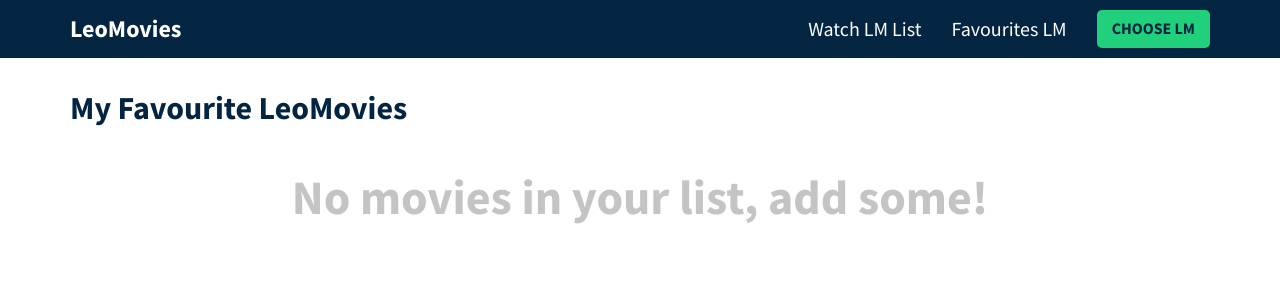
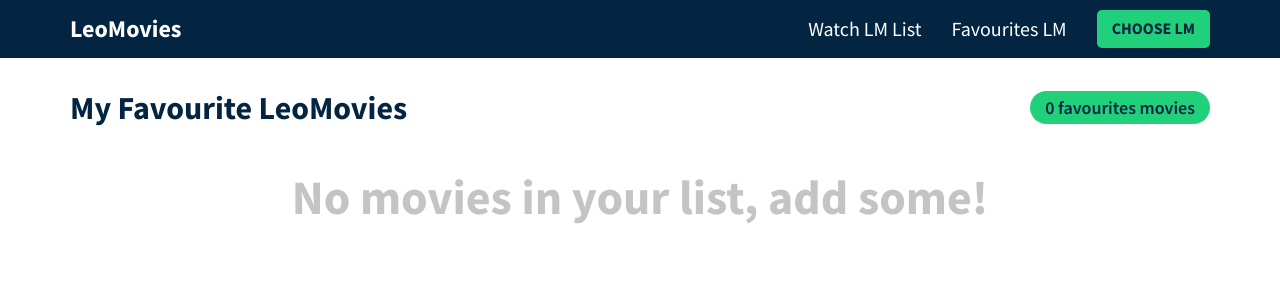
Before and after one commit to MilosTanaskovic/Leo_Movies-React-App, a React (Create React App) app: page /favouritesmov in a window 1280 px wide. Shown: the top 300 px of the page. Built offline with nearby package versions, Linux system fonts and the light colour scheme.

Commit message:
Add new func for 'add to favourite' movie and counting movies...

```diff
--- a/src/components/FavouritesMov.js
+++ b/src/components/FavouritesMov.js
@@ -13,6 +13,10 @@
      <h1 className="heading">
       My Favourite LeoMovies
      </h1>
+     {/* count favourites movies */}
+     <span className='count-pill'>
+      { favouritemovie.length } { favouritemovie.length === 1 ? 'favouritre movie' : 'favourites movies'}
+     </span>
     </div>
 
     {/* each movie */}
--- a/src/components/ResultMovie.js
+++ b/src/components/ResultMovie.js
@@ -5,10 +5,17 @@
 import { GlobalContext } from '../context/GlobalState';
 
 export const ResultMovie = ({movie}) => {
-  const { addMovieToWatchList, watchlist } = useContext(GlobalContext);
+  const { addMovieToWatchList, addMovieToFavouritemovie, watchlist, favouritemovie } = useContext(GlobalContext);
 
   let storedMovie = watchlist.find(obj => obj.id === movie.id);
-  const watchlistDisabled = storedMovie ? true : false;
+  let storedMovieFavourite = favouritemovie.find((obj) => obj.id === movie.id);
+
+  const watchlistDisabled = storedMovie
+    ? true
+    : storedMovieFavourite
+    ? true
+    : false;
+  const favouritemovieDisabled = storedMovieFavourite ? true : false;
 
  return (
   <div className='result-movie'>
@@ -25,6 +32,8 @@
 
       <div className='controls'>
         <button className='btn' disabled={watchlistDisabled} onClick={() => addMovieToWatchList(movie)}>Add To WatchList</button>
+
+        <button className='btn' disabled={favouritemovieDisabled} onClick={() => addMovieToFavouritemovie(movie)}>Add To Favourite</button>
       </div>
     </div>
   </div>
--- a/src/components/WatchMovList.js
+++ b/src/components/WatchMovList.js
@@ -14,6 +14,11 @@
      <h1 className="heading">
       My WatchList
      </h1>
+
+     {/* count watch movies */}
+     <span className='count-pill'>
+      { watchlist.length } { watchlist.length === 1 ? 'movie' : 'movies'}
+     </span>
     </div>
 
     {/* each movie */}
```
